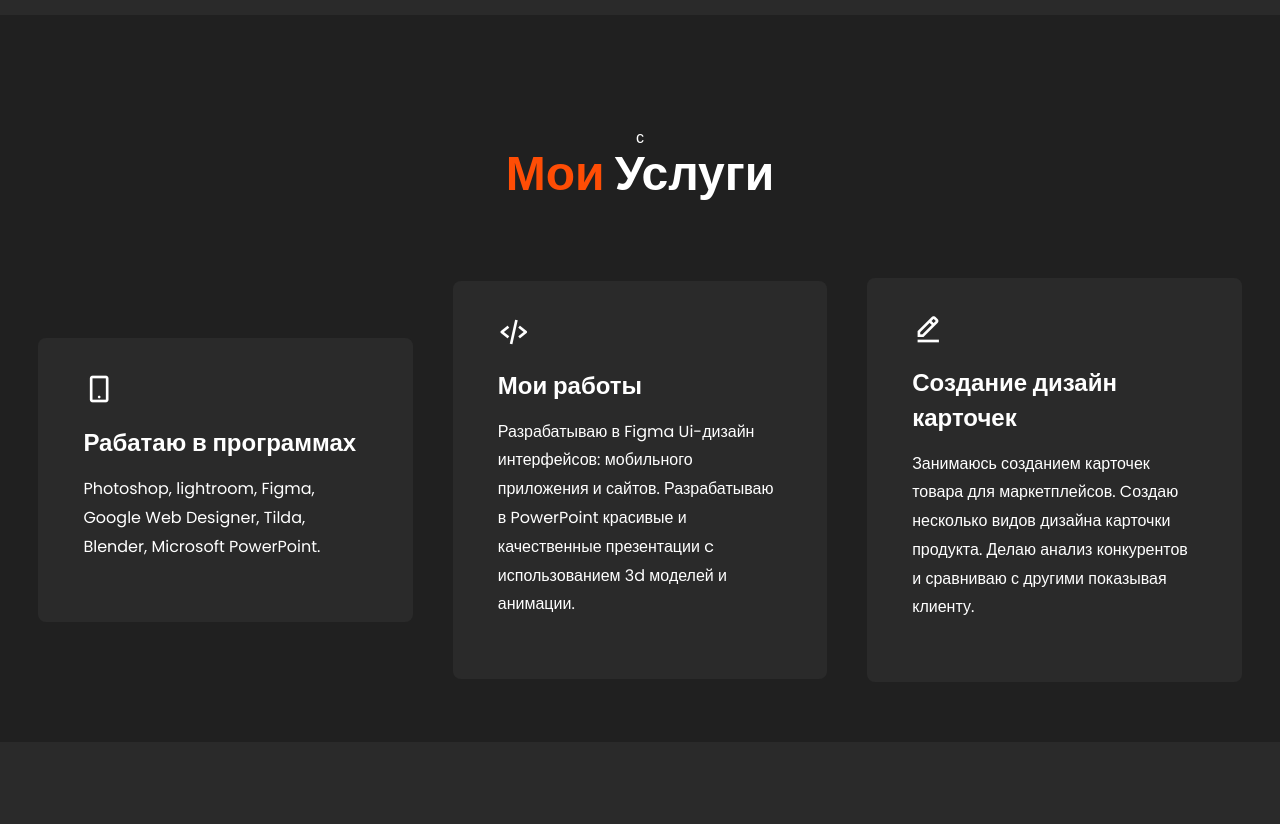
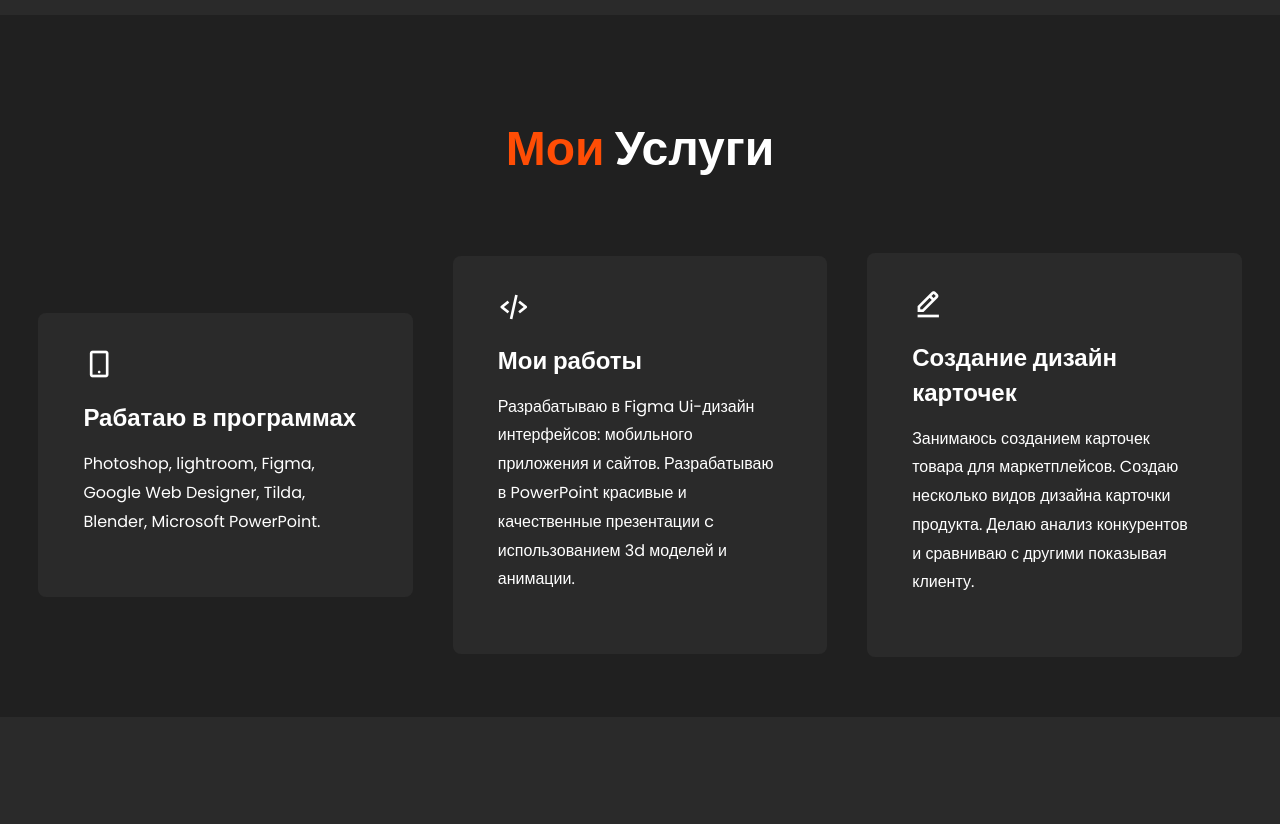
Before and after one commit to Jontru/Graphic-Design, a plain HTML site: page index.html in a window 1280 px wide. Shown: the part 1360-2184 px from the top of the page. Drawn offline with nearby package versions, Linux system fonts and the light colour scheme.

Commit message:
Update index.html

```diff
--- a/index.html
+++ b/index.html
@@ -65,7 +65,7 @@
 	<!----service section design--->
 	<section class="services" id="services">
 		<div class="main-text">
-			с
+
 			<h2><span>Мои</span> Услуги</h2>
 		</div>
 
```
